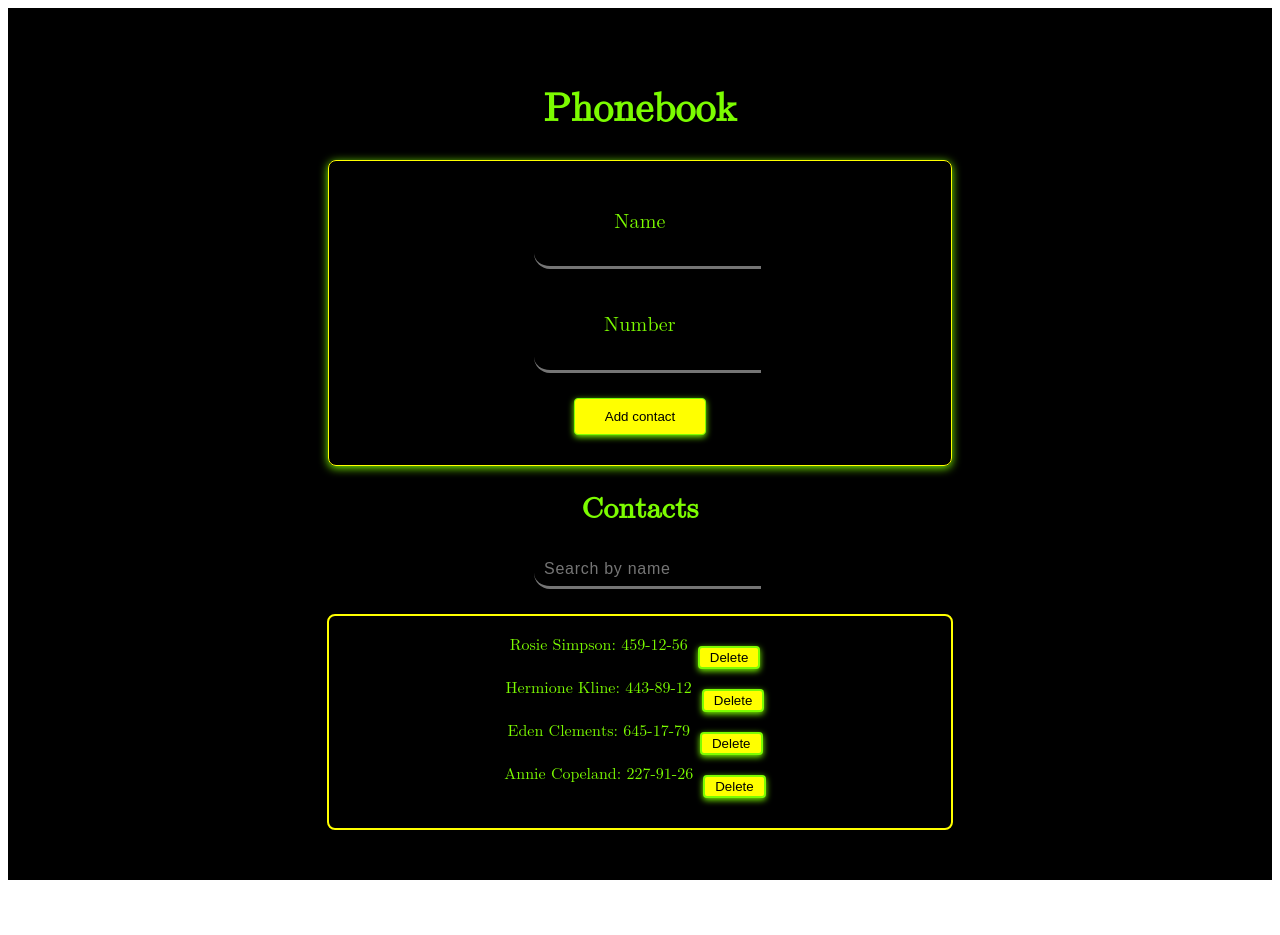
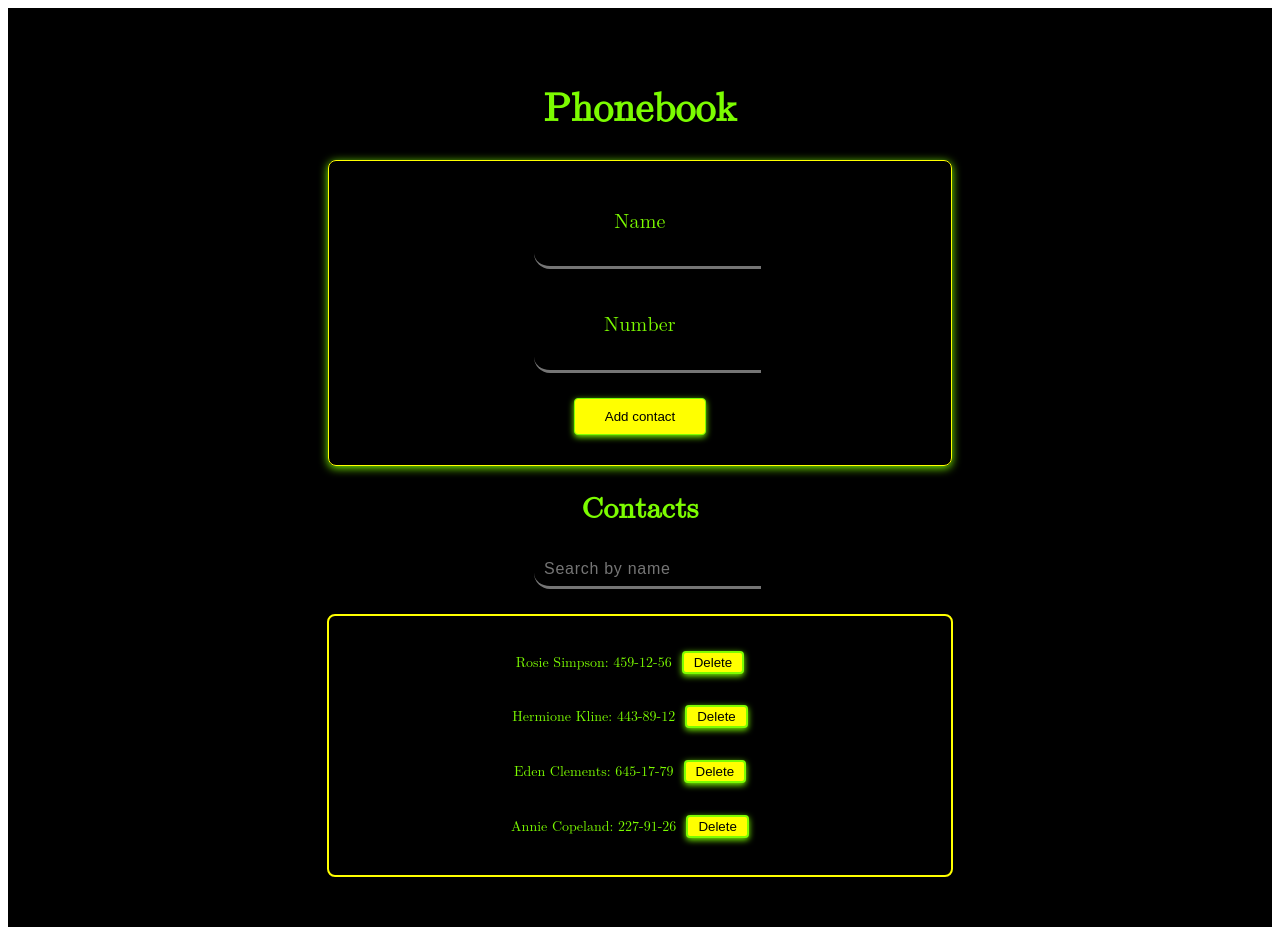
Before and after one commit to holvas-web/goit-react-hw-02-phonebook, a React (Create React App) app: page / in a window 1280 px wide. Before the commit the page ends 888 px from the top, so only its background shows below. Built offline with nearby package versions, Linux system fonts and the light colour scheme.

Commit message:
corrected style contList

```diff
--- a/src/components/ContactList/ContactList.jsx
+++ b/src/components/ContactList/ContactList.jsx
@@ -6,7 +6,7 @@ export const ContactList = ({ contacts, deleteContact }) => (
   <List>
     {contacts.map(contact => (
       <Item key={contact.id}>
-        {contact.name}: {contact.number}
+        <p>{contact.name}: {contact.number}</p>
         <Button onClick={() => deleteContact(contact.id)}>Delete</Button>
       </Item>
     ))}
--- a/src/components/ContactList/ContactList.styled.js
+++ b/src/components/ContactList/ContactList.styled.js
@@ -38,5 +38,12 @@ export const List = styled.ul `
 `;
 
 export const Item = styled.li `
+    font-size: 14px;
+    line-height: 1.2;
     display: flex;
+    align-items: baseline;
+    justify-content: space-between;
+    margin: 5px;
+    padding-left: 5px;
+    padding-right: 15px;
 `;
```
